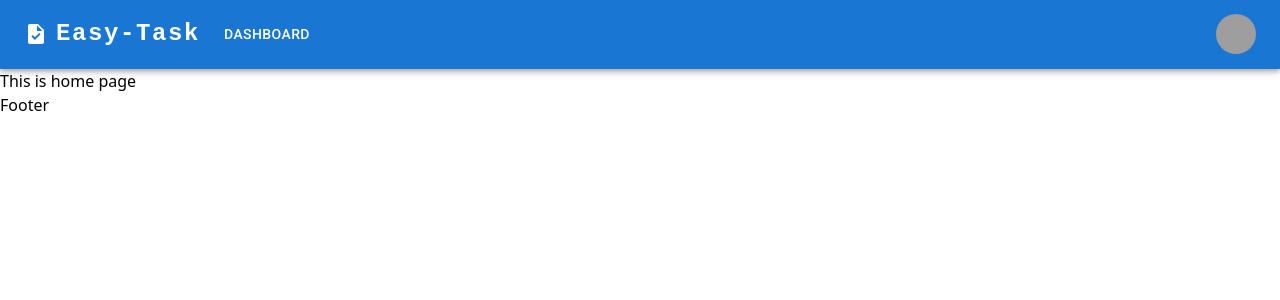
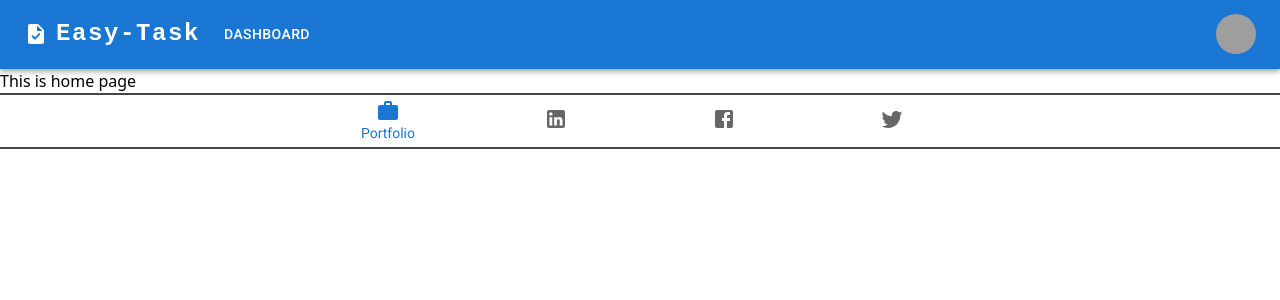
Before and after one commit to enayetsyl/easy-task, a React (Vite) app: page / in a window 1280 px wide. Shown: the top 300 px of the page. Built offline with nearby package versions, Linux system fonts and the light colour scheme; grey boxes are pictures that could not be loaded.

Commit message:
footer complete

```diff
--- a/src/Components/Footer.jsx
+++ b/src/Components/Footer.jsx
@@ -1,8 +1,50 @@
+import * as React from 'react';
+import BottomNavigation from '@mui/material/BottomNavigation';
+import BottomNavigationAction from '@mui/material/BottomNavigationAction';
+import LinkedInIcon from '@mui/icons-material/LinkedIn';
+import WorkIcon from '@mui/icons-material/Work';
+import FacebookIcon from '@mui/icons-material/Facebook';
+import TwitterIcon from '@mui/icons-material/Twitter';
+import { Link } from 'react-router-dom';
+
 const Footer = () => {
+  const [value, setValue] = React.useState('portfolio');
+
+  const handleChange = (event, newValue) => {
+    setValue(newValue);
+  };
+
   return (
-    <div>
-Footer
-    </div>
+    <BottomNavigation
+    sx={{
+      borderTop:'2px solid #444',
+      borderBottom:'2px solid #444'
+    }}
+    value={value} onChange={handleChange}>
+
+          <BottomNavigationAction
+        label="Portfolio"
+        value="portfolio"
+        icon={<Link to={'https://enayet-portfolio.netlify.app/'}><WorkIcon /></Link>}
+        />
+
+     <BottomNavigationAction
+        label="Linkedin"
+        value="linkedin"
+        icon={<Link to={'https://www.linkedin.com/in/md-enayetur-rahman/'}><LinkedInIcon /></Link>}
+      />
+
+      <BottomNavigationAction
+        label="Facebook"
+        value="facebook"
+        icon={<Link to={'https://www.facebook.com/profile.php?id=100094416483981'}><FacebookIcon /></Link>}
+      />
+
+
+     <BottomNavigationAction label="Twitter" value="twitter" icon={<Link to={'https://twitter.com/enayetu_syl'}><TwitterIcon /></Link>}
+      />
+
+    </BottomNavigation>
   );
 };
 
```
